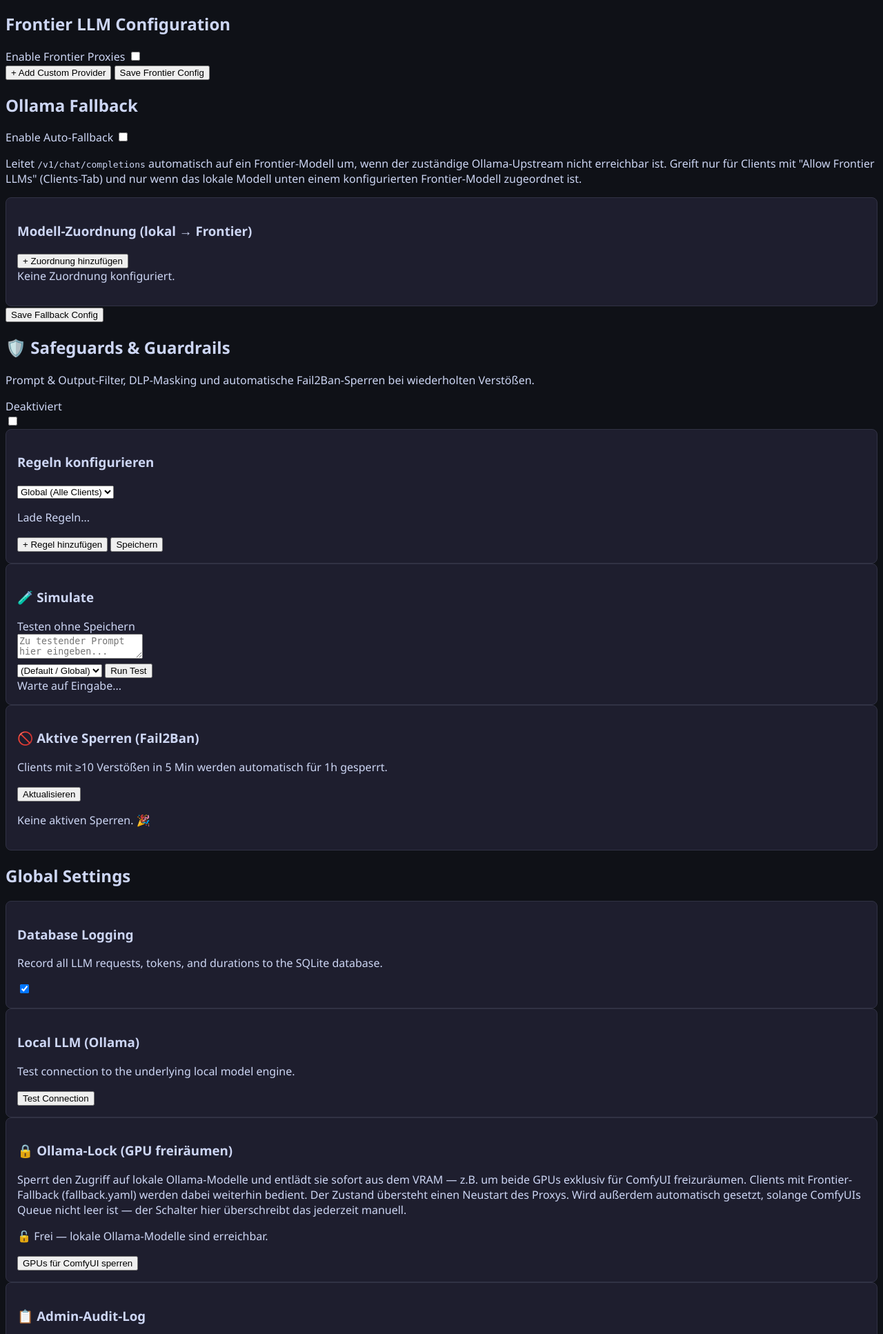
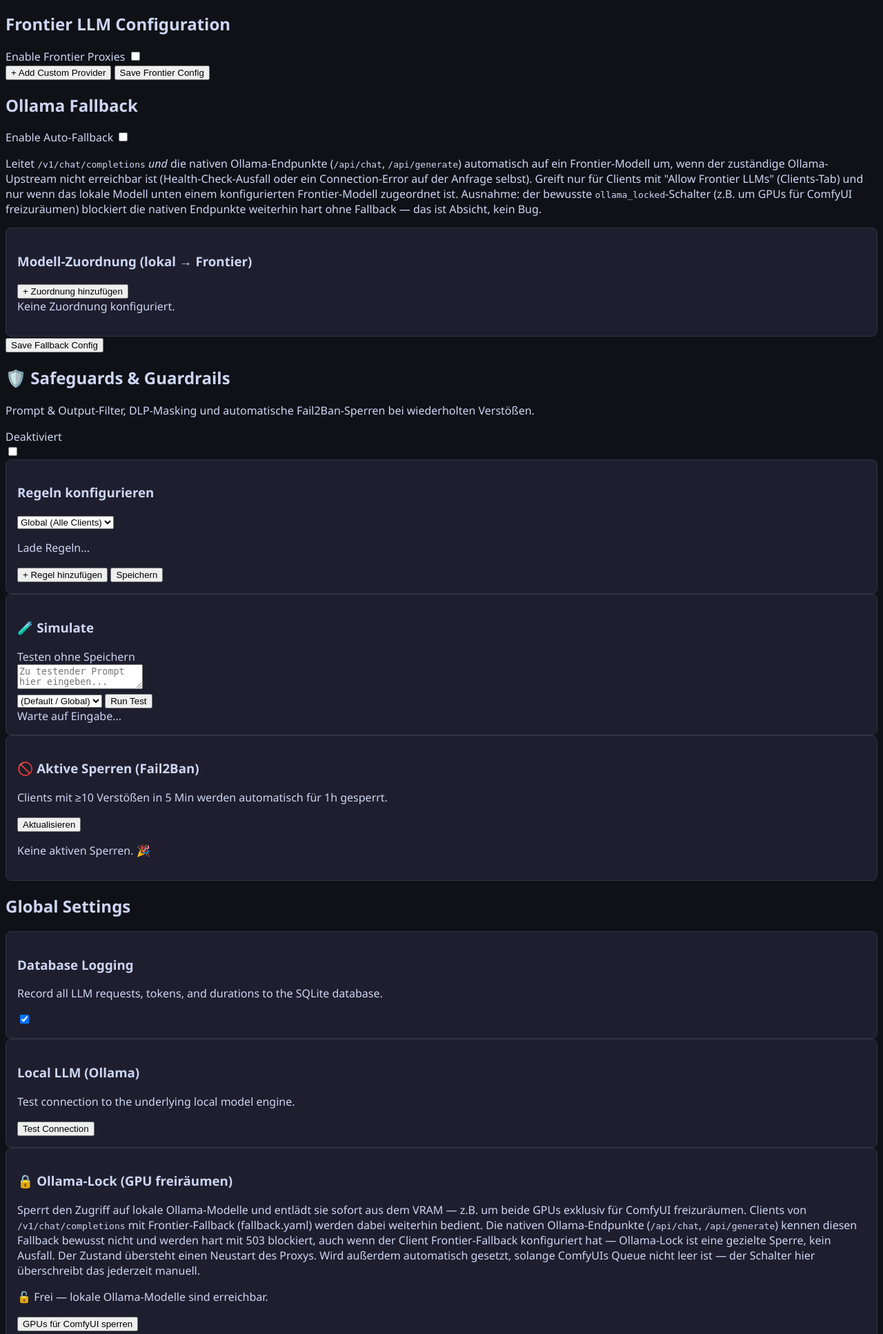
Before and after one commit to MrMarco74/llmproxy, a FastAPI app: template dashboard/templates/admin.html in a window 1280 px wide. Shown: the part 578-2512 px from the top of the page at 69% size. Run offline with FastAPI, Linux system fonts and the light colour scheme; the template is opened without the code that fills it, so the values that code supplies are empty; some libraries are stand-ins or nearby versions.

Commit message:
Sync von internem Repo @ ab75aa2 (2026-08-04)

```diff
--- a/dashboard/templates/admin.html
+++ b/dashboard/templates/admin.html
@@ -73,10 +73,14 @@
         </label>
     </div>
     <p class="text-sm text-[#7f849c] mb-4">
-        Leitet <code>/v1/chat/completions</code> automatisch auf ein Frontier-Modell um, wenn der
-        zuständige Ollama-Upstream nicht erreichbar ist. Greift nur für Clients mit
+        Leitet <code>/v1/chat/completions</code> <em>und</em> die nativen Ollama-Endpunkte
+        (<code>/api/chat</code>, <code>/api/generate</code>) automatisch auf ein Frontier-Modell
+        um, wenn der zuständige Ollama-Upstream nicht erreichbar ist (Health-Check-Ausfall oder
+        ein Connection-Error auf der Anfrage selbst). Greift nur für Clients mit
         "Allow Frontier LLMs" (Clients-Tab) und nur wenn das lokale Modell unten einem
-        konfigurierten Frontier-Modell zugeordnet ist.
+        konfigurierten Frontier-Modell zugeordnet ist. Ausnahme: der bewusste
+        <code>ollama_locked</code>-Schalter (z.B. um GPUs für ComfyUI freizuräumen) blockiert die
+        nativen Endpunkte weiterhin hart ohne Fallback — das ist Absicht, kein Bug.
     </p>
 
     <div class="card">
@@ -217,11 +221,15 @@
                 <h3 class="font-bold text-[#cdd6f4]">🔒 Ollama-Lock (GPU freiräumen)</h3>
                 <p class="text-sm text-[#7f849c] mt-1">
                     Sperrt den Zugriff auf lokale Ollama-Modelle und entlädt sie sofort aus dem VRAM
-                    &mdash; z.B. um beide GPUs exklusiv für ComfyUI freizuräumen. Clients mit
-                    Frontier-Fallback (fallback.yaml) werden dabei weiterhin bedient. Der Zustand
-                    übersteht einen Neustart des Proxys. Wird außerdem automatisch gesetzt,
-                    solange ComfyUIs Queue nicht leer ist &mdash; der Schalter hier überschreibt
-                    das jederzeit manuell.
+                    &mdash; z.B. um beide GPUs exklusiv für ComfyUI freizuräumen. Clients von
+                    <code>/v1/chat/completions</code> mit Frontier-Fallback (fallback.yaml) werden
+                    dabei weiterhin bedient. Die nativen Ollama-Endpunkte
+                    (<code>/api/chat</code>, <code>/api/generate</code>) kennen diesen Fallback
+                    bewusst nicht und werden hart mit 503 blockiert, auch wenn der Client
+                    Frontier-Fallback konfiguriert hat &mdash; Ollama-Lock ist eine gezielte
+                    Sperre, kein Ausfall. Der Zustand übersteht einen Neustart des Proxys. Wird
+                    außerdem automatisch gesetzt, solange ComfyUIs Queue nicht leer ist &mdash;
+                    der Schalter hier überschreibt das jederzeit manuell.
                 </p>
                 <p class="text-xs mt-2" id="ollama-lock-status">Status wird geladen…</p>
             </div>
```
Also changed, not shown: dashboard/templates/changelog.html (+13 -0 lines), docs/technical.md (+18 -8 lines).
